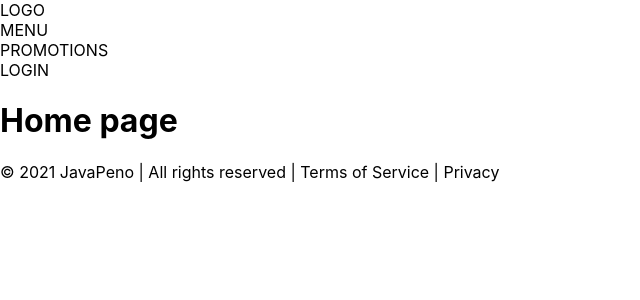
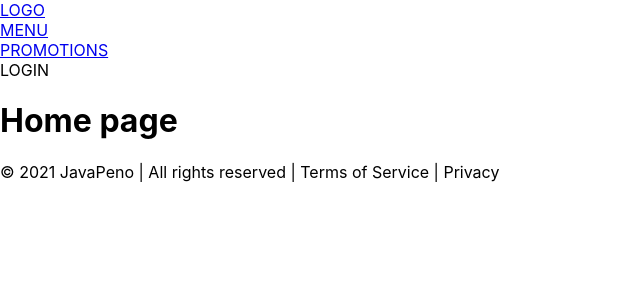
Before and after one commit to CodecoolGlobal/el-proyecte-grande-sprint-4-java-havalda-r, a React (Create React App) app: page / in a window 1280 px wide. Shown: the top 300 px of the page, without its empty margins (0-640 px from the left). Built offline with nearby package versions, Linux system fonts and the light colour scheme.

Commit message:
feat: add links

```diff
--- a/src/App.js
+++ b/src/App.js
@@ -16,7 +16,7 @@
           }
         />
         <Route
-          path='/menu'
+          path='/promotions'
           exact
           element={
             <div>
--- a/src/components/Header/Header.js
+++ b/src/components/Header/Header.js
@@ -1,11 +1,18 @@
 import React from 'react';
+import { Link } from 'react-router-dom';
 
 const Header = () => {
   return (
     <header>
-      <div>LOGO</div>
-      <div>MENU</div>
-      <div>PROMOTIONS</div>
+      <Link to='/'>
+        <div>LOGO</div>
+      </Link>
+      <Link to='/menu'>
+        <div>MENU</div>
+      </Link>
+      <Link to='/promotions'>
+        <div>PROMOTIONS</div>
+      </Link>
       <div>LOGIN</div>
     </header>
   );
```
